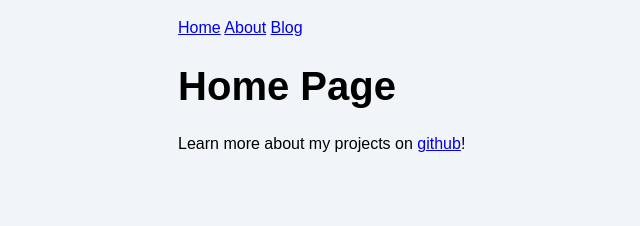
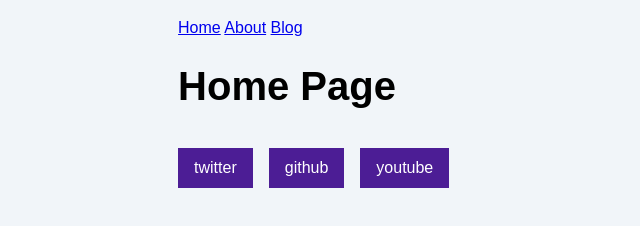
Before and after one commit to GSTranter/my-website, an Astro site: page / in a window 1280 px wide. Shown: the whole page, without its empty margins (122-762 px from the left). Built offline with nearby package versions, Linux system fonts and the light colour scheme; Astro itself is replaced by a stand-in of ours.

Commit message:
Props example

```diff
--- a/src/components/Footer.astro
+++ b/src/components/Footer.astro
@@ -1,8 +1,17 @@
 ---
-const platform = "github";
-const username = "GSTranter";
+import Social from './Social.astro';
 ---
 
 <footer>
-  <p>Learn more about my projects on <a href={`https://www.${platform}.com/${username}`}>{platform}</a>!</p>
+  <Social platform="twitter" username="astrodotbuild" />
+  <Social platform="github" username="withastro" />
+  <Social platform="youtube" username="astrodotbuild" />
 </footer>
+
+<style>
+  footer {
+    display: flex;
+    gap: 1rem;
+    margin-top: 2rem;
+  }
+</style>
--- /dev/null
+++ b/src/components/Social.astro
@@ -0,0 +1,14 @@
+---
+const { platform, username } = Astro.props;
+---
+
+<a href={`https://www.${platform}.com/${username}`}>{platform}</a>
+
+<style>
+  a {
+    padding: 0.5rem 1rem;
+    color: white;
+    background-color: #4c1d95;
+    text-decoration: none;
+  }
+</style>
```
